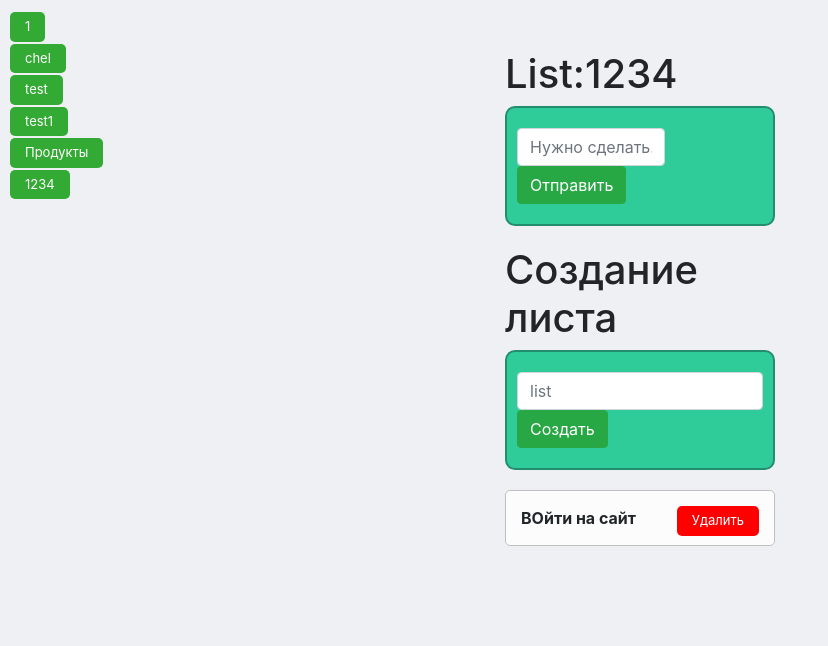
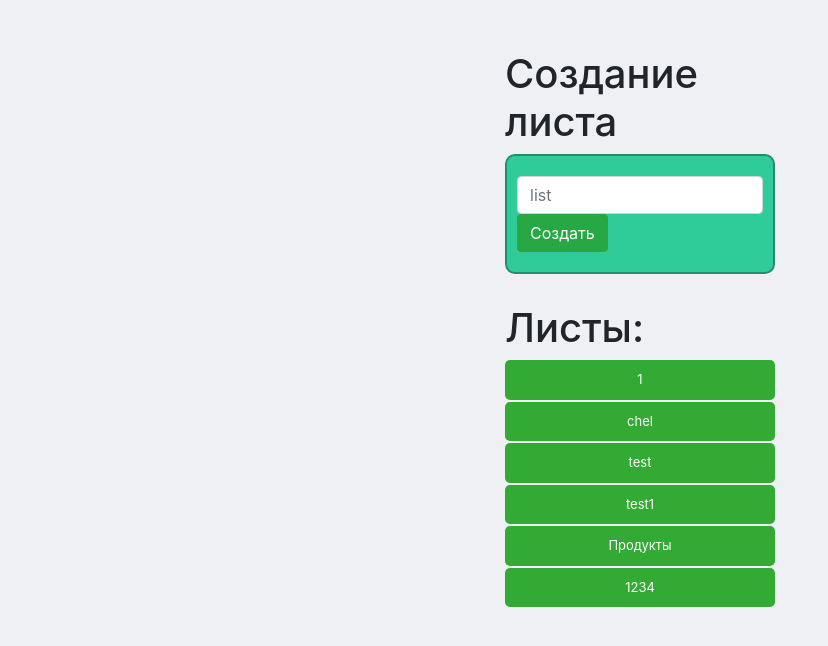
Before and after one commit to Tosking/TODO_together, a PHP site: page /?list=6 in a window 1280 px wide. Shown: the top 646 px of the page, without its empty margins (0-828 px from the left). Run offline with PHP 8.4, Linux system fonts and the light colour scheme; data comes from the database, SQL or seed files in the repository.

Commit message:
added main page

```diff
--- /dev/null
+++ b/site/css/style_index.css
@@ -0,0 +1,83 @@
+body {background-color: #EFF0F3!important}
+
+.container {
+  margin-top: 50px;
+  width: 25%!important;
+}
+
+.list {
+  color: dark;
+  font-size: 10px;
+  white-space: pre-line;
+}
+
+.input {
+  background: #2FCC9A;
+  border: 2px solid #228e6c;
+  border-radius: 10px;
+  padding: 20px 10px;
+  margin-bottom: 20px;
+}
+
+#task {
+  width: 60%;
+  float: left;
+  margin-right: 5%;
+}
+
+ul {
+  padding: 0 10px!important;
+}
+
+ul li {
+  list-style: none;
+  padding: 15px;
+  margin-bottom: 10px;
+  background: #fcfcfc;
+  border: 1px solid silver;
+  border-radius: 5px;
+}
+
+#lists {
+  position: relative;
+  top: 10px;
+  left: 0px;
+  z-index: 1;
+}
+
+#lists button {
+  background: #33aa33;
+  color: white;
+  border: 0;
+  padding: 10px 15px;
+  font-size: 13px;
+  border-radius: 5px;
+  z-index: 2;
+  white-space: pre-line;
+  margin-top: 2px;
+  display: block;
+  width:100%;
+}
+
+#lists button:hover {
+  background: #00ff00;
+}
+
+ul li:hover {
+  background: #e5e5e5;
+}
+
+ul li button {
+  border: 0;
+  padding: 5px 15px;
+  color: white;
+  font-size: 13px;
+  float: right;
+  background: red;
+  position: relative;
+  border-radius: 5px;
+}
+
+ul li button:hover {
+  background: #a04141;
+}
--- a/site/index.php
+++ b/site/index.php
@@ -5,7 +5,7 @@
   <meta name="viewport" content="width=device-width, initial-scale=1.0">
   <meta http-equiv="X-UA-Compatible" content="ie=edge">
   <title>Список дел</title>
-  <link rel="stylesheet" href="css/style.css">
+  <link rel="stylesheet" href="css/style_index.css">
   <link rel="stylesheet" href="https://stackpath.bootstrapcdn.com/bootstrap/4.3.1/css/bootstrap.min.css">
 </head>
 <body>
@@ -20,23 +20,14 @@
       $listrow = $pdo->query('SELECT * FROM `list` WHERE `id` ='.$list.'');
       $name = $listrow->fetch(PDO::FETCH_OBJ);
       $user = 1;
-      echo '<h1>List:'.$name->name.'</h1>
-    <form action="/add.php?list='.$list.'" method="post" class="input">
-      <input type="text" name="task" id="task" placeholder="Нужно сделать.." class="form-control" autocomplete="off">
-      <button type="submit" name="sendTask" class="btn btn-success">Отправить</button>
-    </form>
+      echo '
     <h1>Создание листа</h1>
     <form action="/add_list.php?user='.$user.'" method="post" class="input">
       <input type="text" name="list" id="list" placeholder="list" class="form-control" autocomplete="off">
       <button type="submit" name="createList" class="btn btn-success">Создать</button>
     </form>';
-      while($row = $query->fetch(PDO::FETCH_OBJ)) {
-        $listrow = $pdo->query('SELECT * FROM `list` WHERE `id` ='.$row->list.'');
-        $list = $listrow->fetch(PDO::FETCH_OBJ);
-        echo '<li><b>'.$row->content.'</b><a href="/delete.php?id='.$row->item.'&list='.$row->list.'"><button class="delete">Удалить</button></a></li>';
-      }
       $listrow = $pdo->query('SELECT * FROM `list`');
-      echo '<div id="lists">';
+      echo '<div id="lists"><h1>Листы:</h1>';
       while($list = $listrow->fetch(PDO::FETCH_OBJ)){
         echo ' <a href="/index.php?list='.$list->id.'"><button>'.$list->name.'</button></a>';
       }
```
